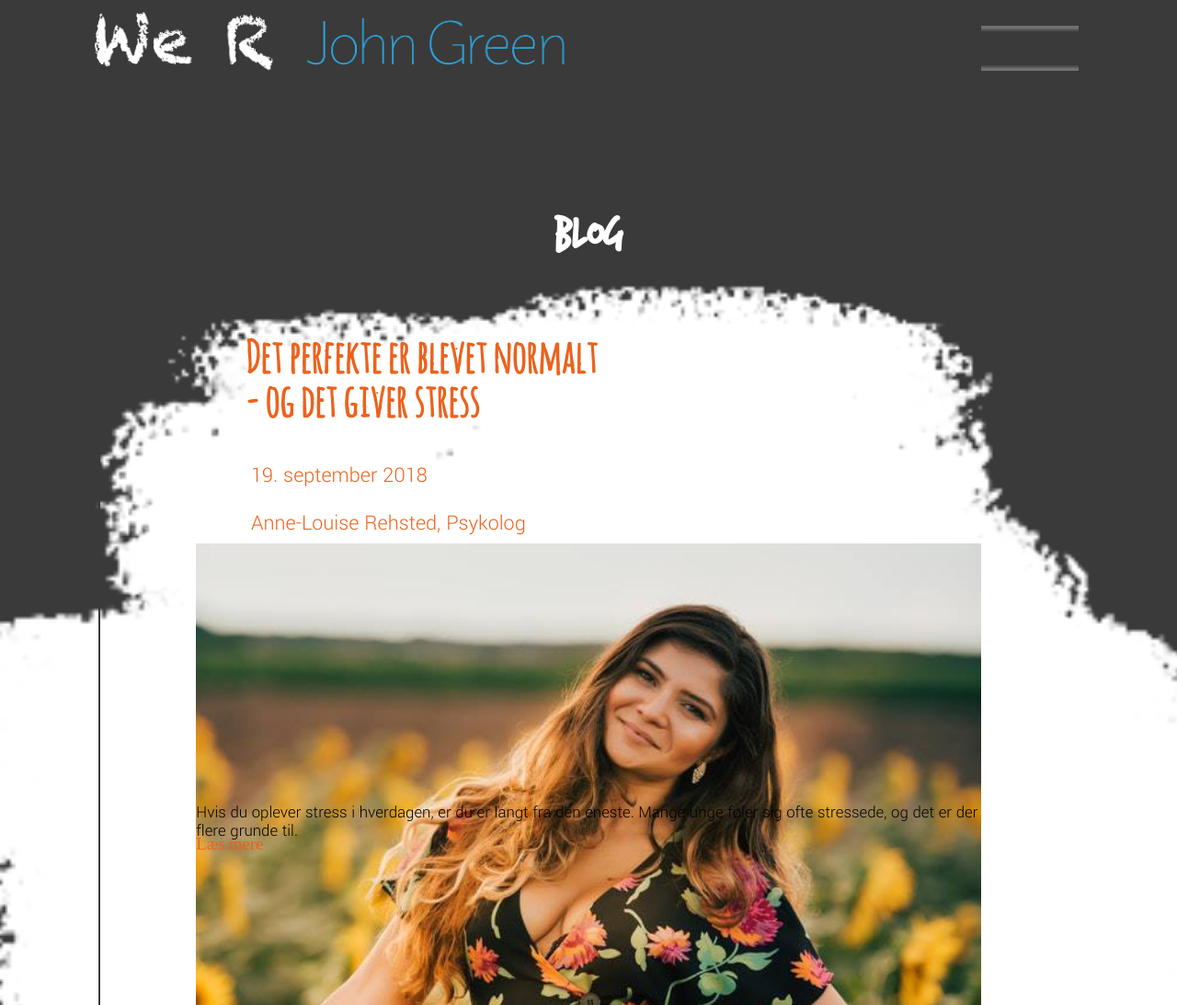
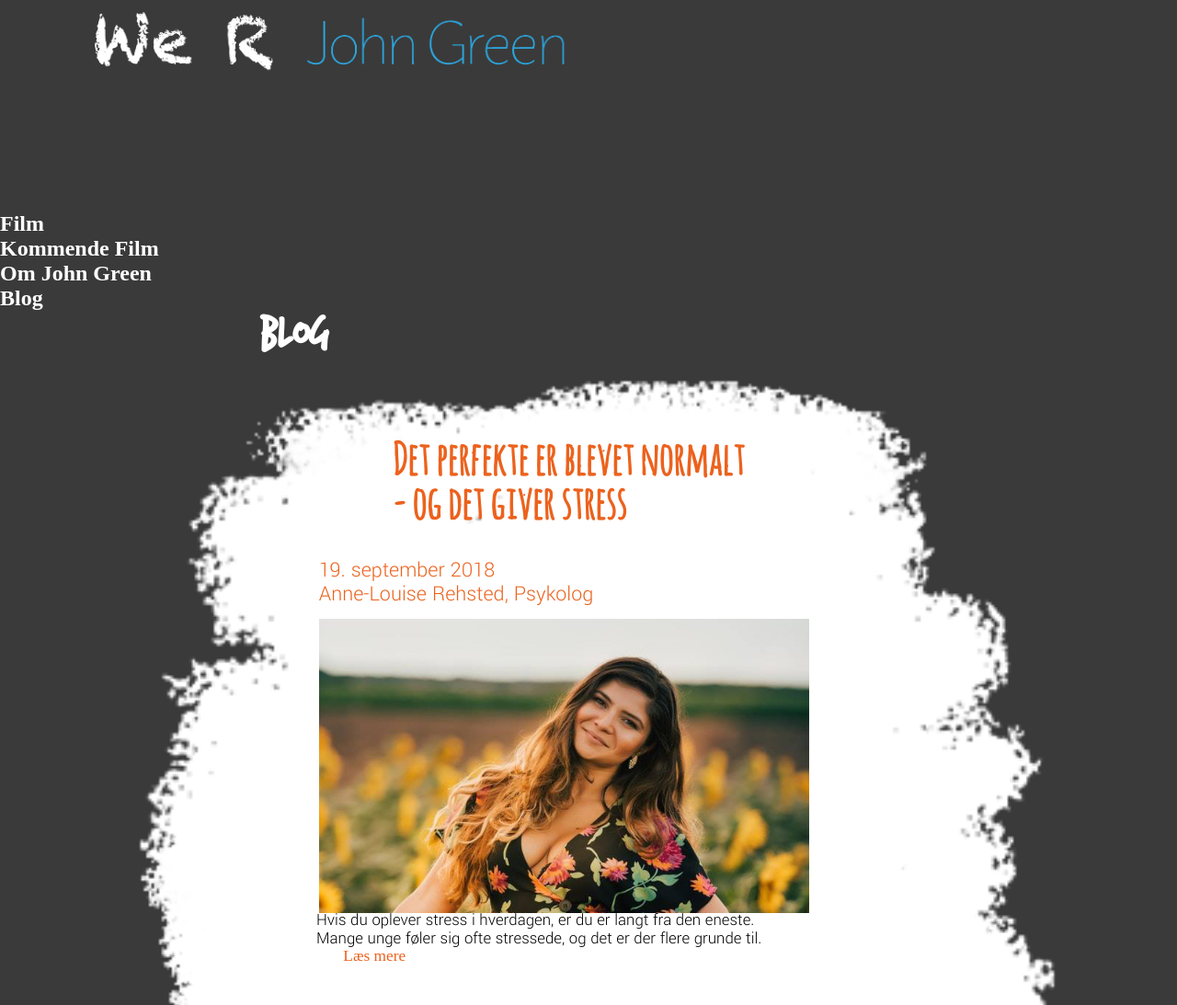
Before and after one commit to saschaleopoldine/John-Green-website, a plain HTML site: page Blog.html in a window 1280 px wide. Shown: the part 57-1150 px from the top of the page at 92% size. Drawn offline with nearby package versions, Linux system fonts and the light colour scheme; no server answers.

Commit message:
blog færdig fra mobil til ipad

```diff
--- a/Blog.html
+++ b/Blog.html
@@ -61,6 +61,13 @@
     <div class="Menubar"><img src="images/Menubar.png" width="50%" height="auto"></div>
 
 </header>
+<section class="sidemenu">
+    <div class="Film"><h1>Film</h1></div>
+    <div class="KommendeFilm"><h1>Kommende Film</h1></div>
+    <div class="OmJohnGreen"><h1>Om John Green</h1></div>
+    <div class="BlogLink"><h1>Blog</h1></div>
+
+</section>
 
 <section class="en">
     <div class="tidslinje"></div>
@@ -73,7 +80,7 @@
     <div class="blogindlæg1">Hvis du oplever stress i hverdagen, er du er langt fra den eneste.
         Mange unge føler sig ofte stressede, og det er der flere grunde til.
     </div>
-    <div class="læsmere"><a href="XX"> Læs mere</a></div>
+    <div class="readmere">Læs mere</div>
 </section>
 
 <section class="to">
@@ -138,7 +145,7 @@ eller få mere viden og hør om andre, der har oplevet stress i hverdagen:
     <div class="artikelbillede2"><img src="images/Artikel2.jpg"></div>
     <div class="blogindlæg2">Mange unge føler sig ind i mellem anderledes eller forkerte.
         Men du er lige som du skal være..</div>
-    <div class="læsmere2"><a href="XX">Læs mere</a></div>
+    <div class="læsmere2"><a href="">Læs mere</a></div>
 
 </section>
 
@@ -147,10 +154,6 @@ eller få mere viden og hør om andre, der har oplevet stress i hverdagen:
         <img src="images/SocialeMedierIkoner.png" height="auto" width="80%">
     </div>
 </footer>
-
-
-
-
 
 
 <script src="https://ajax.googleapis.com/ajax/libs/jquery/1.12.4/jquery.min.js"></script>
@@ -202,14 +205,15 @@ eller få mere viden og hør om andre, der har oplevet stress i hverdagen:
             console.log(error);
         }
     });
-</script>
+    $(document).ready(function (e) {
+        //Section 2//
+
+        $(".readmere").click(function(e){
+            $(".to").slideToggle(0);
+        });
+    });
 
 
-<script>
-    $(document).ready(function (e) {
-        // Din kode her
-    });
 </script>
-
 </body>
 </html>
--- a/css/Blog.scss
+++ b/css/Blog.scss
@@ -107,7 +107,7 @@ $green: #7EC07A;
 @mixin grid{
   padding: 0 0 0 0;
   display: grid;
-  grid-template-columns: repeat(10, 1fr);
+  grid-template-columns: repeat(12, 1fr);
   grid-column-gap: 0;
 }
 
@@ -117,6 +117,9 @@ header{
   @include gridmobil;
   background-image: linear-gradient(to bottom, $baggrund, rgba(58,58,58,0.2));
   grid-template-rows: repeat(2, 1fr);
+}
+.sidemenu{
+  display: none;
 }
 
 .Menubar{
@@ -141,7 +144,7 @@ header{
 
 .en{
   @include gridmobil;
-  grid-template-rows: repeat(9, 60px);
+  grid-template-rows: repeat(10, 60px);
 }
 
 .Blog {
@@ -157,9 +160,10 @@ header{
 .blogbaggrund1{
   background-image: url("../images/Blog_chalk.png");
   grid-column: 1/span 6;
-  grid-row: 2/span 9;
+  grid-row: 2/span 13;
   background-repeat: no-repeat;
-  background-size: 120%;
+  background-size: 110%;
+  margin-left: -10%;
   z-index: 20;
 }
 .blogoverskrift1{
@@ -207,23 +211,23 @@ header{
 
 .blogindlæg1{
   grid-column: 2/span 4;
-  grid-row: 8/span 3;
+  grid-row: 7/span 3;
   line-height: 15pt;
+  margin-top: 12%;
+  margin-left: 2%;
   font-size: 14pt;
   text-align: left;
   z-index: 20;
   font-family: Yantramanavlight;
 }
-.læsmere{
+.readmere{
   grid-column: 4/span 2;
   grid-row: 9/span 1;
-  margin-top: 13%;
+  margin-top: -9%;
   z-index: 20;
-  a{
-    text-decoration: none;
-    color: $orange;
-    font-size: 14pt;
-  }
+  color: $orange;
+  font-size: 13pt;
+
 }
 
 .to{
@@ -434,10 +438,16 @@ footer{
     grid-column: 3/span 2;
     grid-row-start: 2;
   }
+  .sidemenu{
+    display: none;
+  }
 }
 
 @media screen and (min-width: 768px) {
   // Alt der ændres i tablet stående fra mobil
+  .sidemenu{
+    display: none;
+  }
   .en {
     @include gridmobil;
     grid-template-rows: repeat(17, 46px);
@@ -459,36 +469,41 @@ footer{
   }
   .blogoverskrift1{
     font-size: 24pt;
-    grid-column: 1/span 5;
+    grid-column: 2/span 5;
     grid-row-start: 4;
+    margin-left: 0;
   }
   .blogdato1{
     grid-column: 2/span 4;
     grid-row-start: 4;
     font-size: 18pt;
+    margin-left: 0;
   }
   .blogforfatter1{
     grid-column: 2/span 4;
     grid-row-start: 5;
     font-size: 18pt;
+    margin-left: 0;
   }
   .artikelbillede1{
     grid-column: 2/span 4;
     grid-row-start: 8;
     margin-top: 5%;
   }
-  .læsmere{
+  .readmere{
     grid-column: 2/span 4;
     grid-row-start: 16;
-    margin-top: -1.5%;
+    margin-top: 2%;
     font-size: 13pt;
   }
   .blogindlæg1{
     grid-column: 2/span 4;
-    grid-row-start: 15;
+    grid-row-start: 14;
+    margin-left: 0;
   }
 
   .to{
+    display: none;
     @include gridmobil;
     grid-template-rows: repeat(52, 46px);
     grid-template-columns: repeat(6, 1fr);
@@ -593,7 +608,6 @@ footer{
     font-size: 25pt;
     margin: 0;
   }
-
   .tre{
     @include gridmobil;
     grid-template-rows: repeat(13, 46px);
@@ -613,27 +627,26 @@ footer{
       font-size: 40pt;
       font-family: amatic_scregular;
     }
+  }
 
-  }
   .blogdato2{
     grid-column: 2/span 4;
     grid-row: 3/span 1;
     font-size: 18pt;
+  }
 
-  }
   .blogforfatter2{
     grid-column: 2/span 4;
     grid-row: 3/span 1;
     margin-top: 2%;
     font-size: 18pt;
+  }
 
-  }
   .artikelbillede2{
     grid-column: 2/span 4;
     grid-row: 5/span 4;
     background-size: 30%;
     overflow: visible;
-
   }
 
   .blogindlæg2{
@@ -642,31 +655,167 @@ footer{
     font-size: 14pt;
     font-family: Yantramanavlight;
   }
+
   .læsmere2{
     grid-column: 3/span 2;
     grid-row: 13/span 2;
     text-align: left;
     margin-left: 30%;
   }
+
   footer{
     @include gridmobil;
     grid-template-rows: repeat(3, 47px);
   }
-
-
-
 
   }
 
 
 @media screen and (min-width: 992px) {
   // Alt der ændres i tablet liggende fra mobil og tablet stående
+.sidemenu{
+  display: none;
+}
+}
+@media screen and (min-width: 1023px) {
+  // IPAD PRO
+  .sidemenu{
+    display: none;
+  }
+  .en{
+    grid-template-rows: repeat(19, 47px);
+  }
+  .blogindlæg1{
+    grid-column: 2/span 4;
+    grid-row: 16/span 4;
+  }
+  .readmere {
+    grid-column: 4/span 2;
+    grid-row: 18/span 1;
+    margin-left: -10%;
+  }
+  .blogdato2{
+    grid-column: 2/span 4;
+    grid-row: 3/span 4;
+    margin-top: 0;
+  }
+  .blogforfatter2{
+    grid-column: 2/span 4;
+    grid-row: 3/span 4;
+    margin-top: 3%;
+
+  }
+  .blogindlæg2{
+    grid-column: 2/span 4;
+    grid-row: 14/span 2;
+  }
+  .tidslinje{
+    height: 285vh;
+  }
+  .læsmere2{
+    grid-column: 2/span 2;
+    grid-row: 15/span 1;
+    margin-left: 15%;
+    margin-top: -4%;
+  }
+
 }
 
 
 @media screen and (min-width: 1200px) {
   // Alt der ændres i computer fra mobil, tablet stående og tablet liggende
+  .sidemenu{
+    display: inline;
+    h1{
+      color: white;
+    }
+  }
+  .Menubar{
+    display: none;
+  }
+  .en{
+  @include grid;
+  grid-template-rows: repeat(17, 47px);
 }
+  .blogbaggrund1{
+    grid-column: 3/span 9;
+    grid-row: 2/span 20;
+  }
+  .blogoverskrift1{
+      grid-column: 5/span 6;
+      grid-row: 4/span 4;
+  }
+  .artikelbillede1{
+      grid-column: 3/span 5;
+      grid-row: 7/span 5;
+  }
+  .blogdato1{
+    grid-column: 4/span 5;
+    grid-row: 6/span 2;
+    margin-top: 6%;
+    margin-left: 5%;
+  }
+  .blogforfatter1{
+    grid-column: 4/span 5;
+    grid-row: 6/span 2;
+    margin-top: 11%;
+    margin-left: 5%;
+  }
+  .blogindlæg1{
+    grid-column: 4/span 5;
+    grid-row: 14/span 2;
+    margin-top: 8%;
+    margin-left: 4.5%;
+  }
+  .readmere{
+    grid-column: 4/span 5;
+    grid-row: 15/span 2;
+    margin-top: 6.5%;
+    margin-left: 10%;
+  }
+
+}
+.to{
+  @include grid;
+  grid-template-rows: repeat(40, 47px);
+}
+.blogbaggrund2{
+  grid-column: 3/span 9;
+  grid-row: 2/span 20;
+  background-size: 110%;
+}
+.heleindlæg1{
+  grid-column: 4/span 5;
+  grid-row: 1/span 5;
+  margin-left: 5%;
+}
+.debatoverskrift{
+  grid-column: 4/span 5;
+  grid-row: 23/span 2;
+}
+.debatemne{
+  grid-column: 4/span 5;
+  grid-row: 24/span 2;
+  margin-top: 15%;
+}
+.debatafsender{
+  grid-column: 4/span 5;
+  grid-row: 27/span 2;
+}
+.debatindlæg{
+  grid-column: 4/span 5;
+  grid-row: 29/span 4;
+  margin-left: 0;
+}
+.dinekommentarer{
+
+}
+
+.tre{
+  @include grid;
+  grid-template-rows: repeat(20, 47px);
+}
+
 
 @media print {
   // Alt der gælder for print specifikt
```
Also changed, not shown: css/Blog.css, 1 other file.
